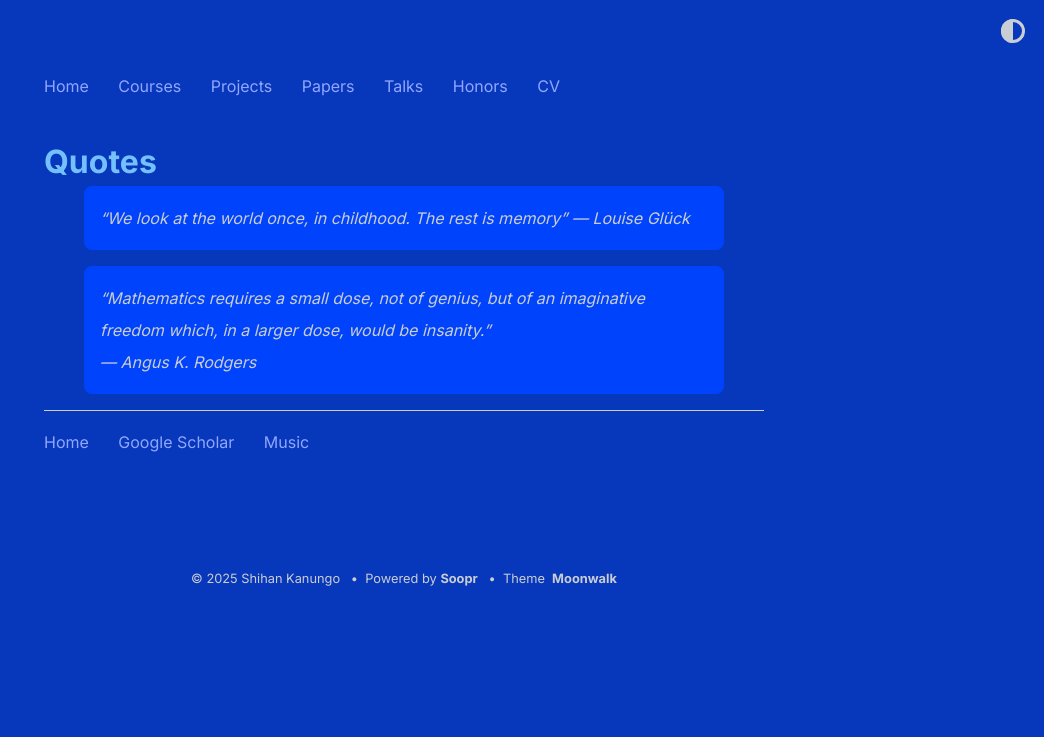
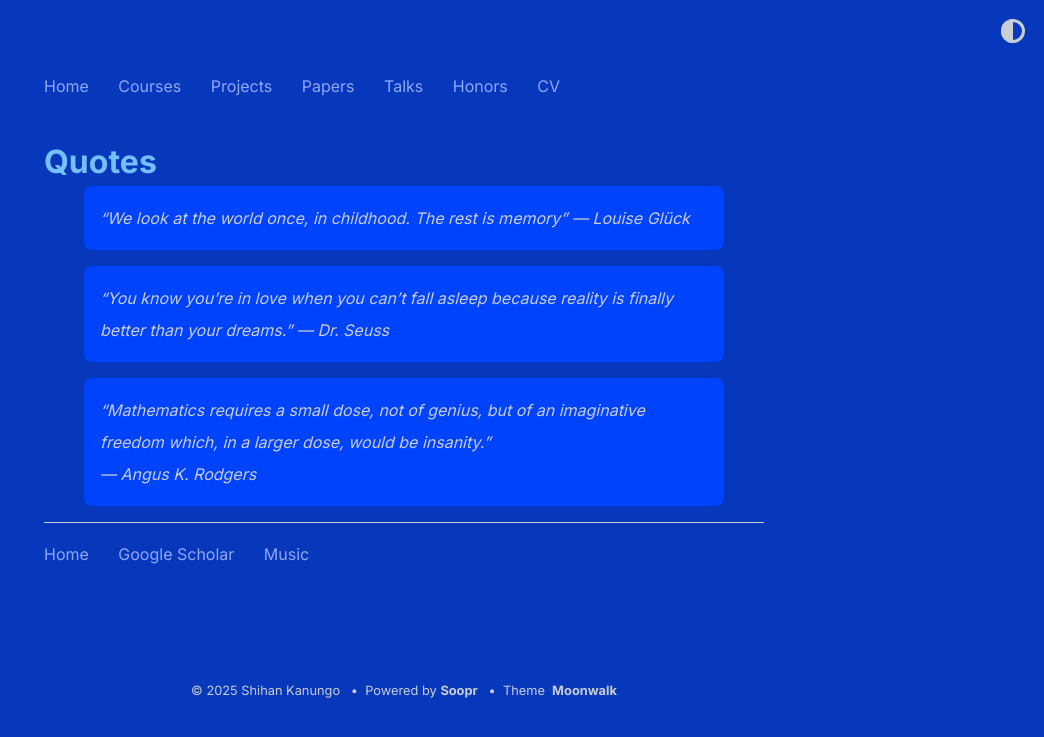
Before and after one commit to shihankanungo/shihankanungo.github.io, a Jekyll site: the page built from quotes.md, in a window 1280 px wide. Shown: the top 737 px of the page, without its empty margins (236-1280 px from the left). Built offline with Jekyll 4.4.1, drawn with Linux system fonts in a browser that asks for light colours.

Commit message:
Update quotes.md

```diff
--- a/quotes.md
+++ b/quotes.md
@@ -5,5 +5,6 @@ title: Quotes
 
 > "We look at the world once, in childhood. The rest is memory" --- Louise Glück
 
+> "You know you're in love when you can't fall asleep because reality is finally better than your dreams." --- Dr. Seuss
 
 > "Mathematics requires a small dose, not of genius, but of an imaginative freedom which, in a larger dose, would be insanity." <br> --- Angus K. Rodgers
```
